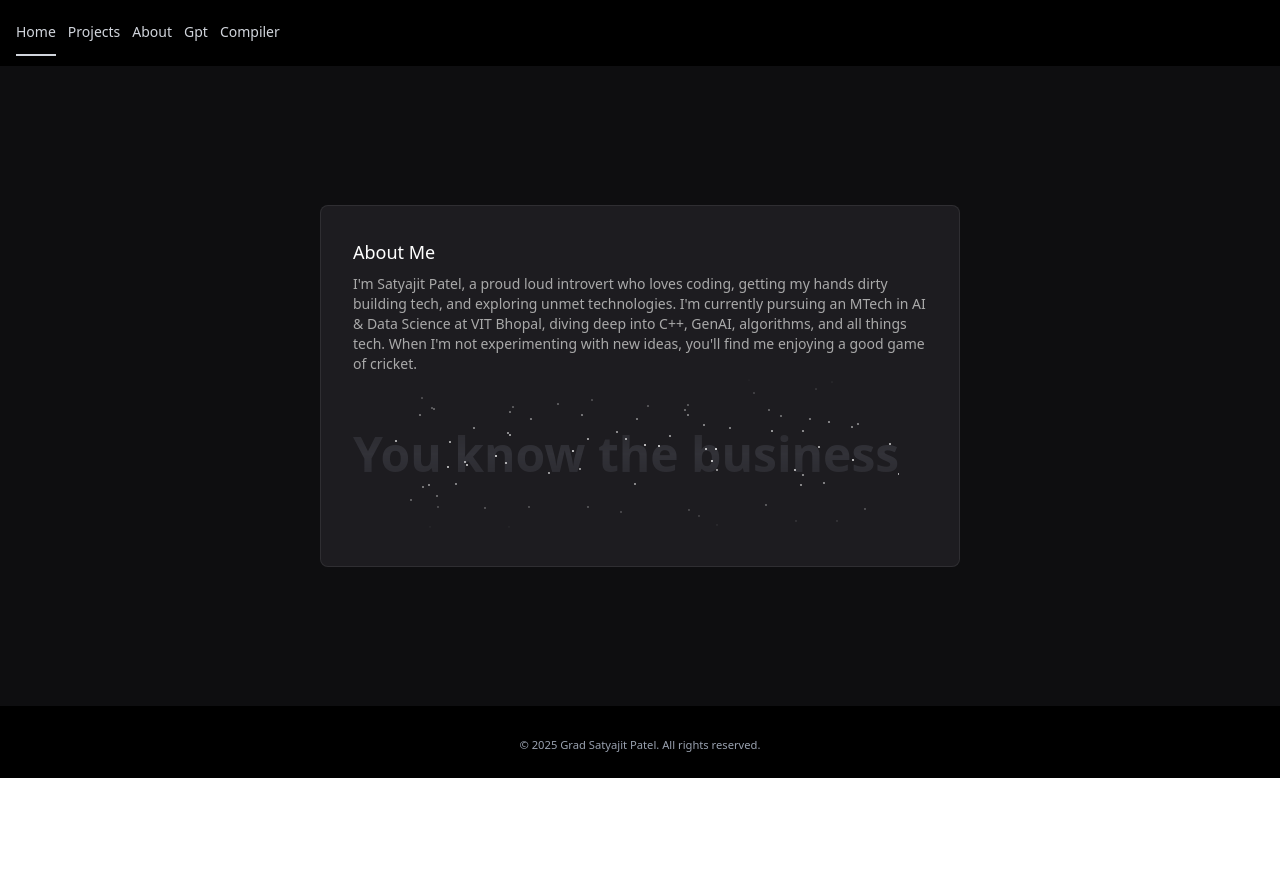
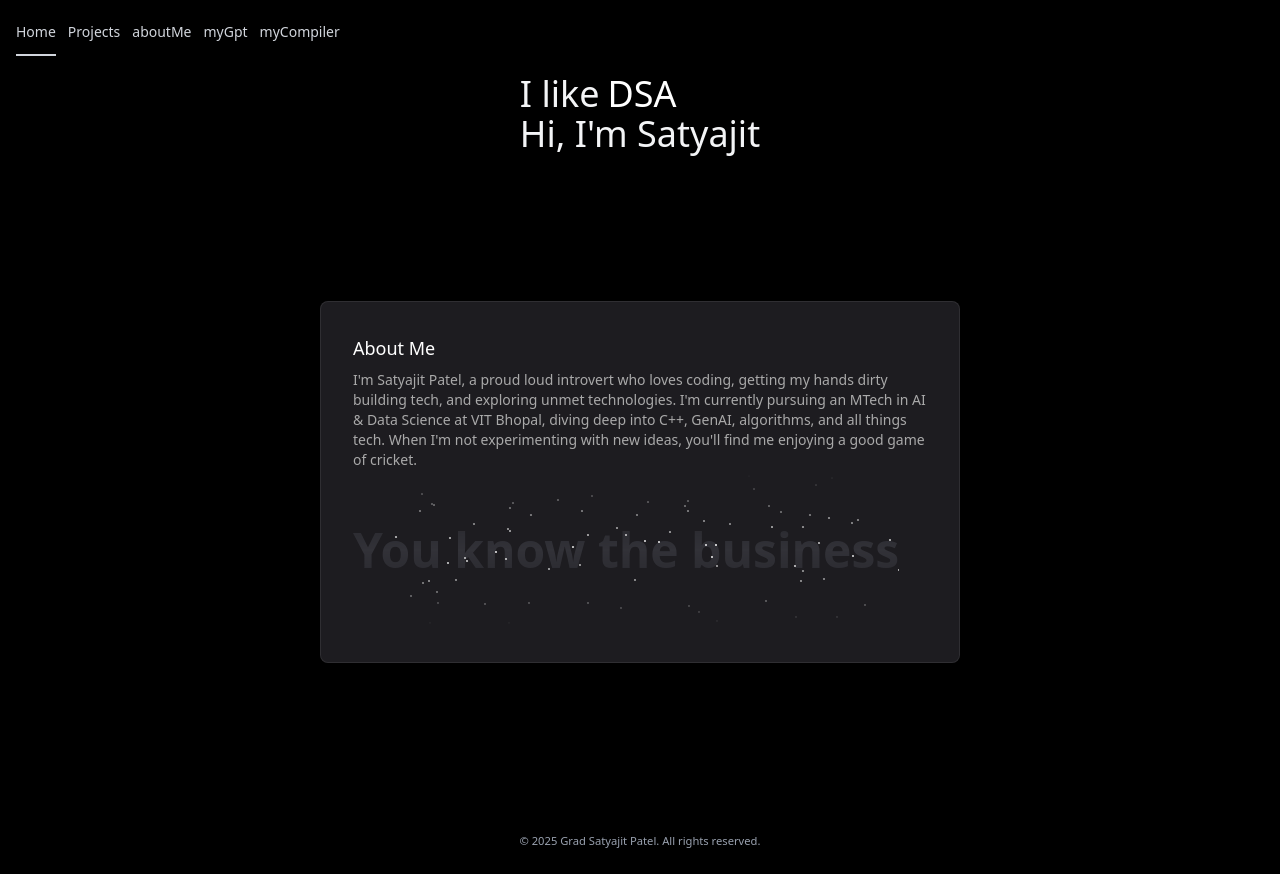
Before and after one commit to satyajit-patel/MyPortfolio, a React (Vite) app in the folder frontend/: page /about in a window 1280 px wide. Before the commit the page ends 800 px from the top, so only its background shows below. Built offline with nearby package versions, Linux system fonts and the light colour scheme.

Commit message:
refactor Home page

```diff
--- a/frontend/src/components/card/TextRevealCardPreview.jsx
+++ b/frontend/src/components/card/TextRevealCardPreview.jsx
@@ -4,11 +4,15 @@ import {
   TextRevealCardDescription,
   TextRevealCardTitle,
 } from "./text-reveal-card";
+import {FlipWordsDemo} from "../wordFlip/FlipWordsDemo";
 
 export function TextRevealCardPreview() {
   return (
-    (<div
-      className="flex items-center justify-center bg-[#0E0E10] h-[40rem] w-full">
+    (
+    <>
+    <FlipWordsDemo />
+    <div
+      className="flex items-center justify-center bg-black h-[40rem] w-full">
       <TextRevealCard text="You know the business" revealText="Satyajit Patel ">
         <TextRevealCardTitle>
           About Me
@@ -17,6 +21,7 @@ export function TextRevealCardPreview() {
           I'm Satyajit Patel, a proud loud introvert who loves coding, getting my hands dirty building tech, and exploring unmet technologies. I'm currently pursuing an MTech in AI & Data Science at VIT Bhopal, diving deep into C++, GenAI, algorithms, and all things tech. When I'm not experimenting with new ideas, you'll find me enjoying a good game of cricket.
         </TextRevealCardDescription>
       </TextRevealCard>
-    </div>)
+    </div>
+    </>)
   );
 }
--- a/frontend/src/components/float/FloatingDockDemo.jsx
+++ b/frontend/src/components/float/FloatingDockDemo.jsx
@@ -57,7 +57,7 @@ export function FloatingDockDemo() {
     },
   ];
   return (
-    <div className="flex items-center justify-center h-[35rem] w-full">
+    <div className="flex items-center justify-center w-full">
       <FloatingDock
         // only for demo, remove for production
         mobileClassName="translate-y-20"
--- a/frontend/src/components/home/Home.jsx
+++ b/frontend/src/components/home/Home.jsx
@@ -76,7 +76,7 @@ function Home() {
           />
         </div>
 
-        <FlipWordsDemo />
+        {/* <FlipWordsDemo /> */}
 
         {/* Social Links */}
         <FloatingDockDemo />
--- a/frontend/src/components/navbar/Navbar.jsx
+++ b/frontend/src/components/navbar/Navbar.jsx
@@ -68,19 +68,19 @@ function Navbar() {
               to="/about"
               className="py-0.5 md:py-3 border-b-2 border-transparent text-gray-300 hover:text-white"
             >
-              About
+              aboutMe
             </Link>
             <Link
               to="/gpt"
               className="py-0.5 md:py-3 border-b-2 border-transparent text-gray-300 hover:text-white"
             >
-              Gpt
+              myGpt
             </Link>
             <Link
               to="/compiler"
               className="py-0.5 md:py-3 border-b-2 border-transparent text-gray-300 hover:text-white"
             >
-              Compiler
+              myCompiler
             </Link>
           </div>
         </div>
```
